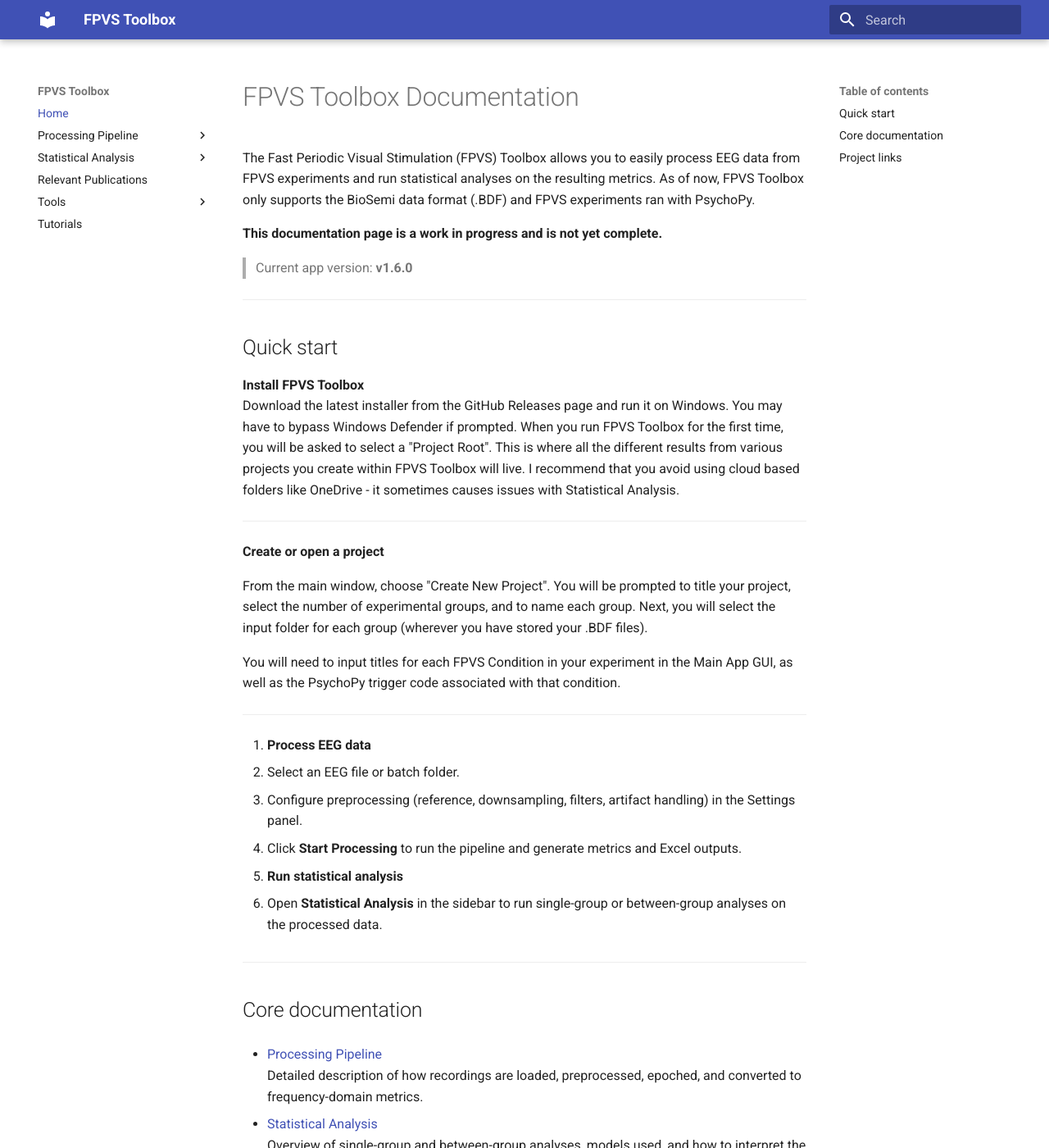
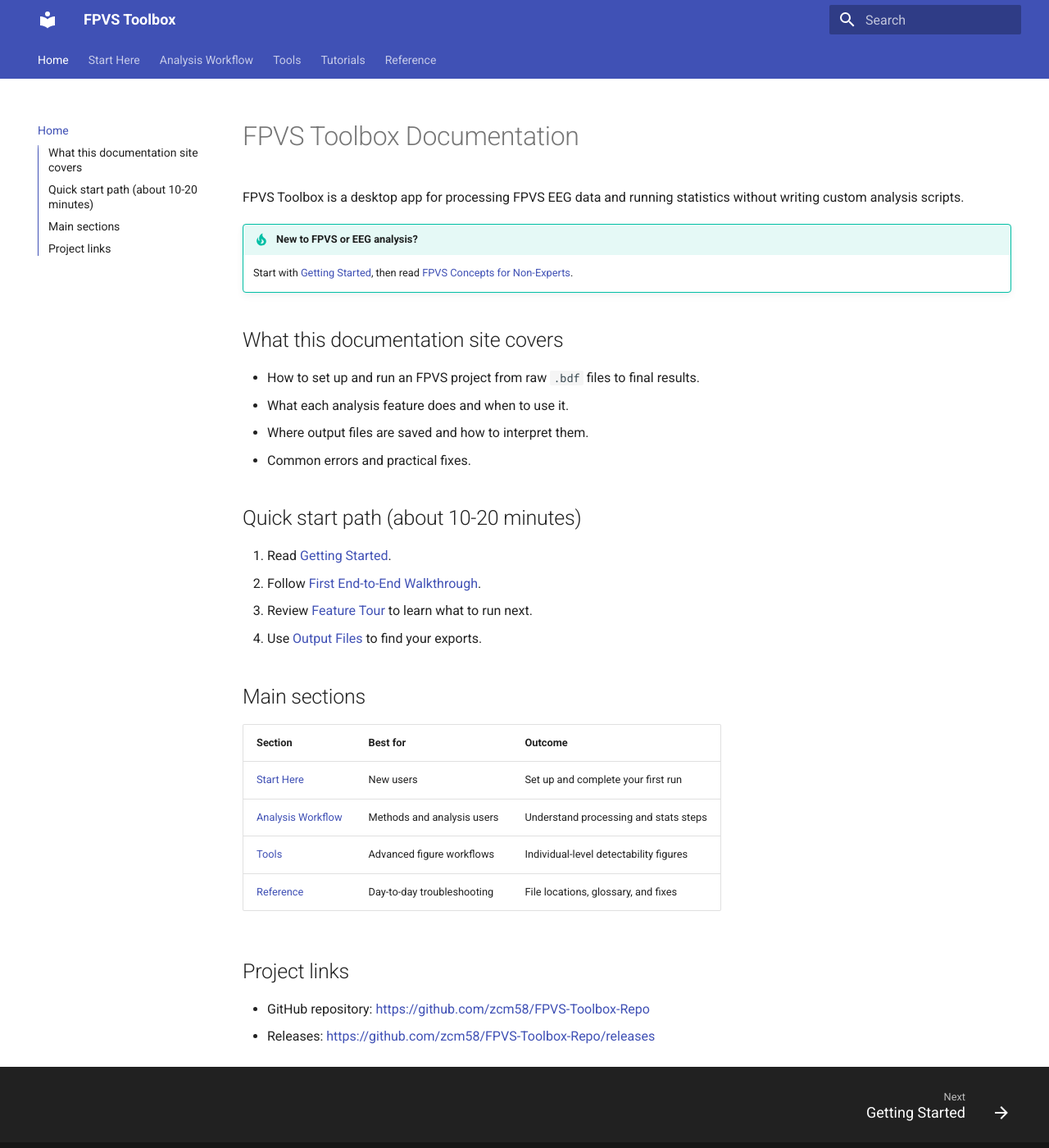
Before and after one commit to zcm58/FPVS-Toolbox-Repo, an MkDocs documentation site: the page built from docs/index.md, in a window 1280 px wide and 1400 px high. Shown: the whole window at 82% size. Built offline with MkDocs 1.6.1 and Material for MkDocs 9.7.7, drawn with Linux system fonts in a browser that asks for light colours; some of the changed text lies outside the part shown.

Commit message:
Updated mkdocs files

```diff
--- a/docs/index.md
+++ b/docs/index.md
@@ -1,73 +1,34 @@
 # FPVS Toolbox Documentation
 
-The Fast Periodic Visual Stimulation (FPVS) Toolbox allows you to easily process
-EEG data from FPVS experiments and run statistical analyses on the resulting
-metrics. As of now, FPVS Toolbox only supports the BioSemi data format (.BDF) and FPVS experiments ran with PsychoPy.
+FPVS Toolbox is a desktop app for processing FPVS EEG data and running statistics without writing custom analysis scripts.
 
-**This documentation page is a work in progress and is not yet complete.**
+!!! tip "New to FPVS or EEG analysis?"
+    Start with [Getting Started](getting-started.md), then read [FPVS Concepts for Non-Experts](fpvs-concepts.md).
 
-> Current app version: **v1.6.0**
+## What this documentation site covers
 
----
+- How to set up and run an FPVS project from raw `.bdf` files to final results.
+- What each analysis feature does and when to use it.
+- Where output files are saved and how to interpret them.
+- Common errors and practical fixes.
 
-## Quick start
+## Quick start path (about 10-20 minutes)
 
-**Install FPVS Toolbox**
-   Download the latest installer from the GitHub Releases page and run it
-   on Windows. You may have to bypass Windows Defender if prompted. When you run FPVS Toolbox for the first time, you
-   will be asked to select a "Project Root". This is where all the different results from various projects you create
-   within FPVS Toolbox will live. I recommend that you avoid using cloud based folders like OneDrive - it sometimes
-   causes issues with Statistical Analysis.
+1. Read [Getting Started](getting-started.md).
+2. Follow [First End-to-End Walkthrough](tutorial.md).
+3. Review [Feature Tour](feature-tour.md) to learn what to run next.
+4. Use [Output Files](outputs-reference.md) to find your exports.
 
----
+## Main sections
 
-**Create or open a project**
-
-From the main window, choose "Create New Project". You will be prompted to title your project, select the number
-of experimental groups, and to name each group. Next, you will select the input folder for each group (wherever you
-have stored your .BDF files).
-
-
-   You will need to input titles for each FPVS Condition in your experiment in the Main App GUI, as well as the
-   PsychoPy trigger code associated with that condition.
-
----
-
-
-3. **Process EEG data**
-   - Select an EEG file or batch folder.
-   - Configure preprocessing (reference, downsampling, filters, artifact
-     handling) in the Settings panel.
-   - Click **Start Processing** to run the pipeline and generate metrics
-     and Excel outputs.
-
-
-4. **Run statistical analysis**
-
-   - Open **Statistical Analysis** in the sidebar to run single-group or
-   between-group analyses on the processed data.
-
----
-
-## Core documentation
-
-- [Processing Pipeline](processing-pipeline.md)
-  Detailed description of how recordings are loaded, preprocessed, epoched,
-  and converted to frequency-domain metrics.
-
-- [Statistical Analysis](statistical-analysis.md)
-  Overview of single-group and between-group analyses, models used, and
-  how to interpret the outputs.
-
-- [Relevant Publications](relevant-publications.md)
-  A brief overview of relevant publications on FPVS and the preprocessing pipeline used
-inside the FPVS Toolbox.
-
-- [Tutorials & Walkthroughs](tutorial.md)
-  Step-by-step examples on how to use the FPVS Toolbox.
-
----
+| Section | Best for | Outcome |
+|---|---|---|
+| [Start Here](getting-started.md) | New users | Set up and complete your first run |
+| [Analysis Workflow](processing-pipeline.md) | Methods and analysis users | Understand processing and stats steps |
+| [Tools](tools/individual-level-detectability.md) | Advanced figure workflows | Individual-level detectability figures |
+| [Reference](outputs-reference.md) | Day-to-day troubleshooting | File locations, glossary, and fixes |
 
 ## Project links
 
-- GitHub repository: `https://github.com/zcm58/FPVS-Toolbox-Repo>`
+- GitHub repository: <https://github.com/zcm58/FPVS-Toolbox-Repo>
+- Releases: <https://github.com/zcm58/FPVS-Toolbox-Repo/releases>
--- a/mkdocs.yml
+++ b/mkdocs.yml
@@ -1,21 +1,53 @@
 site_name: FPVS Toolbox
 theme:
   name: material
+  features:
+    - navigation.tabs
+    - navigation.sections
+    - navigation.top
+    - navigation.footer
+    - navigation.expand
+    - toc.integrate
+    - content.code.copy
+    - search.suggest
+    - search.highlight
+
+plugins:
+  - search
+
+markdown_extensions:
+  - admonition
+  - attr_list
+  - md_in_html
+  - tables
+  - def_list
+  - footnotes
+  - toc:
+      permalink: true
 
 nav:
   - Home: index.md
-  - Processing Pipeline:
-      - Overview: processing-pipeline.md
+  - Start Here:
+      - Getting Started: getting-started.md
+      - FPVS Concepts for Non-Experts: fpvs-concepts.md
+      - Feature Tour: feature-tour.md
+      - FAQ: faq.md
+  - Analysis Workflow:
+      - Processing Pipeline Overview: processing-pipeline.md
       - FFT and Frequency-Domain Quantification (FPVS): fft-frequency-domain-quantification.md
-  - Statistical Analysis:
-      - Overview: statistical-analysis.md
-      - Rossion harmonic selection: statistics/rossion-harmonic-selection.md
+      - Statistical Analysis Overview: statistical-analysis.md
+      - Rossion Harmonic Selection: statistics/rossion-harmonic-selection.md
       - RM-ANOVA: statistics/rm-anova.md
-      - Post-hoc tests: statistics/posthoc-tests.md
-      - Mixed model: statistics/mixed-model.md
+      - Post-hoc Tests: statistics/posthoc-tests.md
+      - Mixed Model: statistics/mixed-model.md
       - Outliers and QC: statistics/outliers-and-qc.md
-      - Baseline vs Zero tests: statistics/baseline-vs-zero.md
-  - Relevant Publications: relevant-publications.md
+      - Baseline vs Zero Tests: statistics/baseline-vs-zero.md
   - Tools:
       - Individual-level Detectability: tools/individual-level-detectability.md
-  - Tutorials: tutorials.md
+  - Tutorials:
+      - First End-to-End Walkthrough: tutorial.md
+  - Reference:
+      - Output Files: outputs-reference.md
+      - Troubleshooting: troubleshooting.md
+      - Glossary: glossary.md
+      - Relevant Publications: relevant-publications.md
```
Also changed, not shown: docs/faq.md (added, +29 -0 lines), docs/feature-tour.md (added, +31 -0 lines), docs/fpvs-concepts.md (added, +42 -0 lines), docs/getting-started.md (added, +53 -0 lines), docs/tutorial.md (+64 -4 lines), 2 other files.
